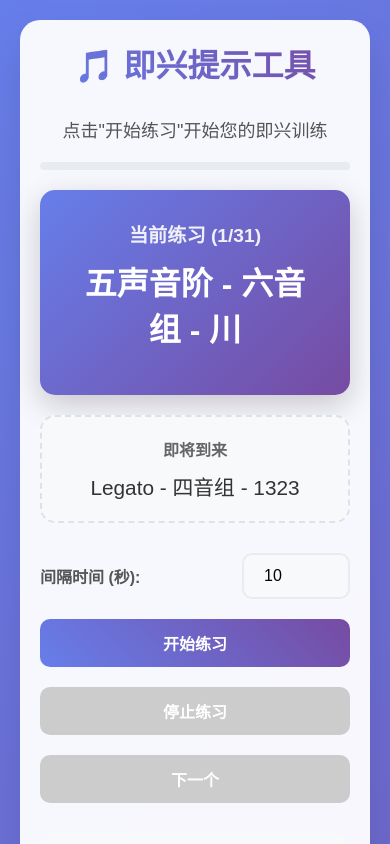
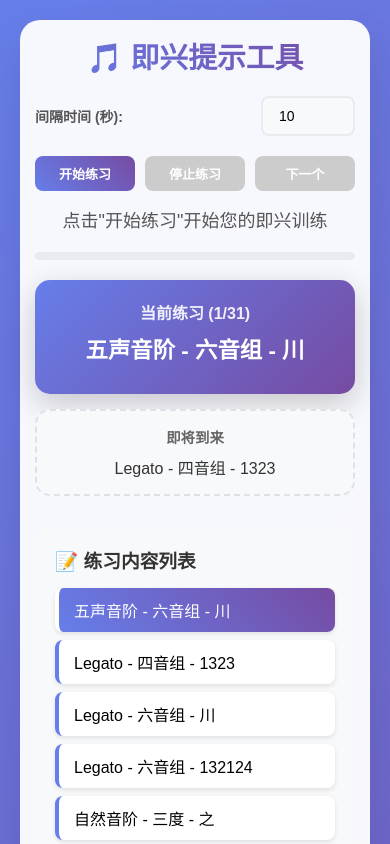
Before and after one commit to lewis617/improv-prompt, a plain HTML site: page index.html in a window 390 px wide. Shown: the top 844 px of the page. Drawn offline with Linux system fonts and the light colour scheme.

Commit message:
feat: Improve UI layout and styling

```diff
--- a/index.html
+++ b/index.html
@@ -43,8 +43,8 @@
 
         .controls {
             display: flex;
-            gap: 20px;
-            margin-bottom: 30px;
+            gap: 15px;
+            margin-bottom: 20px;
             align-items: center;
             justify-content: center;
             flex-wrap: wrap;
@@ -54,18 +54,27 @@
             display: flex;
             align-items: center;
             gap: 10px;
+            margin-bottom: 10px;
+        }
+
+        .button-group {
+            display: flex;
+            gap: 10px;
+            flex-wrap: wrap;
+            justify-content: center;
         }
 
         label {
             font-weight: bold;
             color: #555;
+            font-size: 14px;
         }
 
         input, button {
-            padding: 12px 20px;
+            padding: 10px 16px;
             border: none;
-            border-radius: 10px;
-            font-size: 16px;
+            border-radius: 8px;
+            font-size: 14px;
         }
 
         input {
@@ -106,42 +115,43 @@
         .current-prompt {
             background: linear-gradient(135deg, #667eea, #764ba2);
             color: white;
-            padding: 30px;
+            padding: 20px;
             border-radius: 15px;
             text-align: center;
-            margin-bottom: 20px;
+            margin-bottom: 15px;
             box-shadow: 0 10px 30px rgba(0, 0, 0, 0.2);
             transition: all 0.3s ease;
         }
 
         .current-prompt h2 {
-            font-size: 1.2em;
-            margin-bottom: 10px;
+            font-size: 1em;
+            margin-bottom: 8px;
             opacity: 0.9;
         }
 
         .current-prompt .prompt-text {
-            font-size: 2em;
+            font-size: 1.6em;
             font-weight: bold;
-            margin-bottom: 15px;
+            margin-bottom: 10px;
         }
 
         .next-prompt {
             background: #f8f9fa;
             border: 2px dashed #dee2e6;
-            padding: 20px;
+            padding: 15px;
             border-radius: 15px;
             text-align: center;
             color: #666;
+            margin-bottom: 15px;
         }
 
         .next-prompt h3 {
-            font-size: 1em;
-            margin-bottom: 10px;
+            font-size: 0.9em;
+            margin-bottom: 8px;
         }
 
         .next-prompt .prompt-text {
-            font-size: 1.3em;
+            font-size: 1.1em;
             color: #333;
         }
 
@@ -202,20 +212,44 @@
 
         @media (max-width: 600px) {
             .container {
-                padding: 20px;
+                padding: 15px;
+                max-width: 100%;
             }
 
             h1 {
-                font-size: 2em;
+                font-size: 1.8em;
+                margin-bottom: 20px;
             }
 
             .controls {
                 flex-direction: column;
-                align-items: stretch;
+                gap: 10px;
+                margin-bottom: 15px;
             }
 
             .control-group {
+                width: 100%;
                 justify-content: space-between;
+            }
+
+            .button-group {
+                width: 100%;
+                justify-content: center;
+            }
+
+            .button-group button {
+                flex: 1;
+                max-width: 100px;
+                font-size: 13px;
+                padding: 8px 12px;
+            }
+
+            .current-prompt .prompt-text {
+                font-size: 1.4em;
+            }
+
+            .next-prompt .prompt-text {
+                font-size: 1em;
             }
         }
 
@@ -233,6 +267,18 @@
     <div class="container">
         <h1>🎵 即兴提示工具</h1>
 
+        <div class="controls">
+            <div class="control-group">
+                <label for="interval">间隔时间 (秒):</label>
+                <input type="number" id="interval" value="10" min="5" max="300">
+            </div>
+            <div class="button-group">
+                <button id="startBtn">开始练习</button>
+                <button id="stopBtn" disabled>停止练习</button>
+                <button id="nextBtn" disabled>下一个</button>
+            </div>
+        </div>
+
         <div class="status" id="status">点击"开始练习"开始您的即兴训练</div>
 
         <div class="progress-bar">
@@ -249,16 +295,6 @@
                 <h3>即将到来</h3>
                 <div class="prompt-text">等待中...</div>
             </div>
-        </div>
-
-        <div class="controls">
-            <div class="control-group">
-                <label for="interval">间隔时间 (秒):</label>
-                <input type="number" id="interval" value="10" min="5" max="300">
-            </div>
-            <button id="startBtn">开始练习</button>
-            <button id="stopBtn" disabled>停止练习</button>
-            <button id="nextBtn" disabled>下一个</button>
         </div>
 
         <div class="category-list">
```
